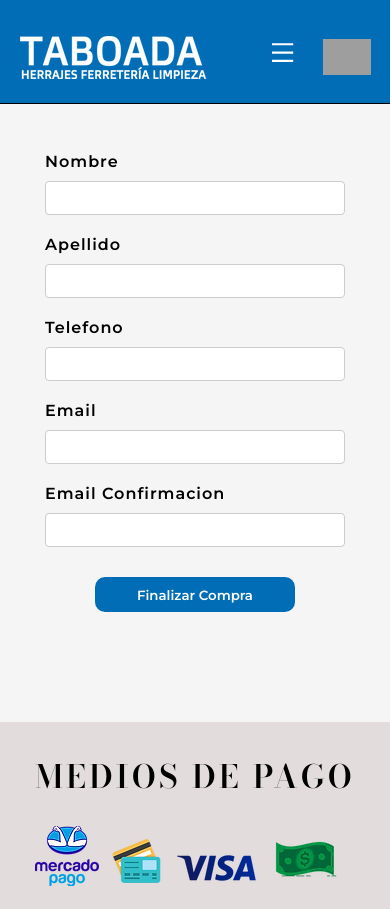
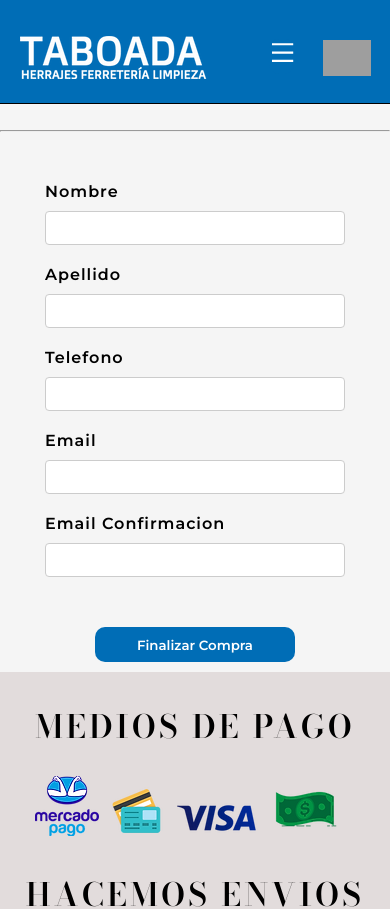
Before and after one commit to NicoRodSup/EcommerceTaboadaReact, a React (Vite) app: page /checkout in a window 390 px wide. Shown: the top 909 px of the page. Built offline with nearby package versions, Linux system fonts and the light colour scheme; grey boxes are pictures that could not be loaded.

Commit message:
entregaProyecto

```diff
--- a/src/componentes/Cart/Cart.css
+++ b/src/componentes/Cart/Cart.css
@@ -86,6 +86,7 @@
     margin-top: 130px;
     margin-bottom: 20px;
     gap: 30px;
+    padding-top: 10px;
 }
 
 .total-flex {
@@ -106,3 +107,46 @@
         font-size: 0.9rem;
     }
 }
+@media (max-width:768px){
+    .contenedor-cart{
+        display: grid;
+        grid-template-columns: repeat(2,1fr);
+    }
+    .total{
+        font-size: 2.6rem;
+    }
+    .cantidad-total{
+        font-size: 1rem;
+    }
+    .link-finalizar{
+        font-size: 1.3rem;
+        width: 300px;
+    }
+
+}
+
+
+@media (max-width:576px){
+    .contenedor-cart {
+        display: grid;
+        grid-template-columns: repeat(1, 1fr);
+        gap: 10px;
+        padding-top: 20px;
+    }
+    .total{
+        font-size: 2.3rem;
+    }
+
+    .link-finalizar {
+        font-size: 1rem;
+        width: 260px;
+    }
+    .btn-vaciar{
+        width: 150px;
+        font-size: 0.8rem;
+    }
+    .cantidad-total{
+        font-size: 1rem;
+    }
+
+}
--- a/src/componentes/CheckOut/CheckOut.css
+++ b/src/componentes/CheckOut/CheckOut.css
@@ -1,8 +1,9 @@
 .contenedor-form {
-    display: flex;
-    flex-direction: column;
-    align-items: center;
-    padding: 100px;
+    /* display: flex; */
+    /* flex-direction: column; */
+    padding-top: 130px;
+    /* align-items: center; */
+    display: inline block;
 }
 
 .form-group {
@@ -10,6 +11,7 @@
     flex-direction: column;
     gap: 20px;
     padding-top: 50px;
+    align-items: center;
 }
 
 .input-container {
--- a/src/componentes/CheckOut/CheckOut.jsx
+++ b/src/componentes/CheckOut/CheckOut.jsx
@@ -93,12 +93,14 @@ const CheckOut = () => {
                         <label className="label" htmlFor="">Email Confirmacion</label>
                         <input className="input" type="email" value={emailConfirmacion} onChange={(e) => setEmailConfirmacion(e.target.value)} />
                     </div>
+                    <button className="btn-form"  type="submit"> Finalizar Compra</button>
+
                 </div>
                 {
                     error && <p> {error}</p>
                 }
 
-                <button className="btn-form"  type="submit"> Finalizar Compra</button>
+                {/* <button className="btn-form"  type="submit"> Finalizar Compra</button> */}
             </form>
             {
                 ordenId && <strong> Gracias por tu compra <br /> Tu numero de orden es : {ordenId} . <br /> Recibiras un email donde te indicaremos dia y horario de entrega de tu pedido. </strong>
--- a/src/componentes/Envios/Envios.css
+++ b/src/componentes/Envios/Envios.css
@@ -3,9 +3,9 @@
     display: flex;
     flex-direction: row;
     justify-content: space-around;
-    margin-top: 50px;
     padding-top: 30px;
     background-color: rgb(226, 220, 220);
+    margin-top: 50px;
 }
 
 .envios{
```
